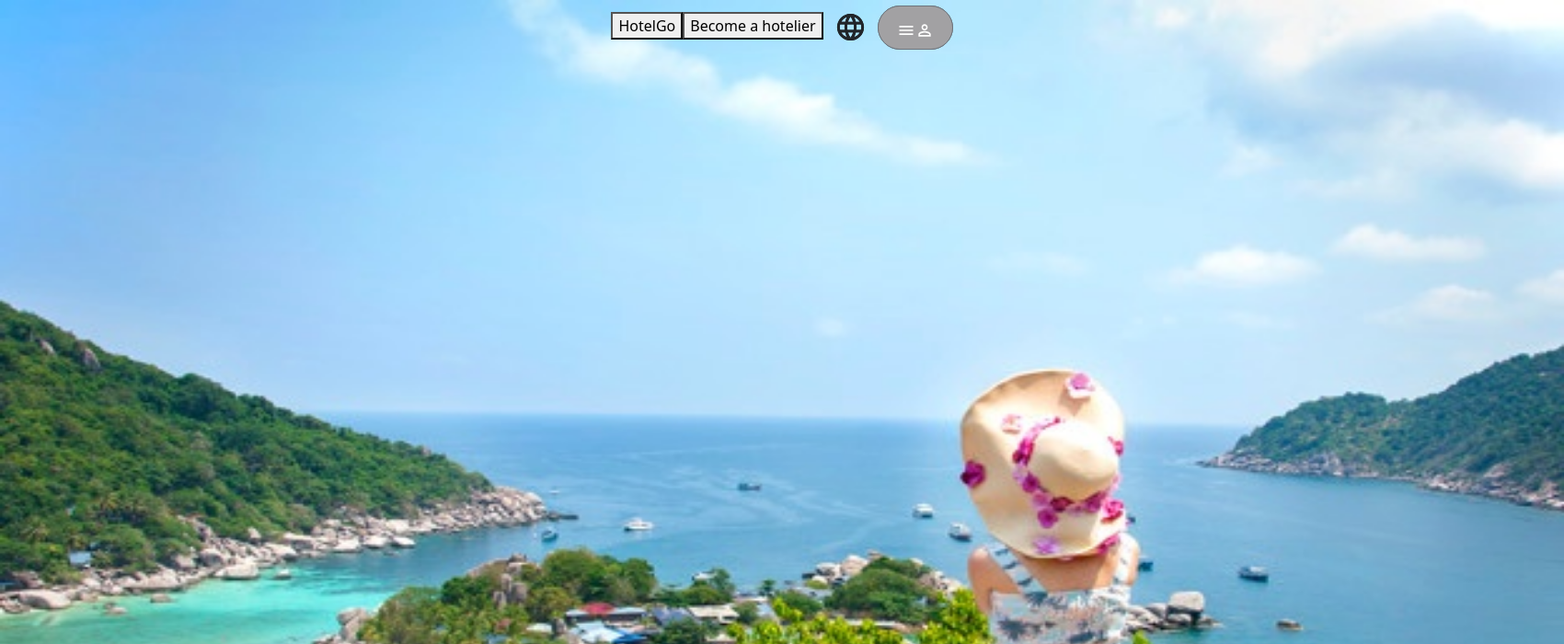
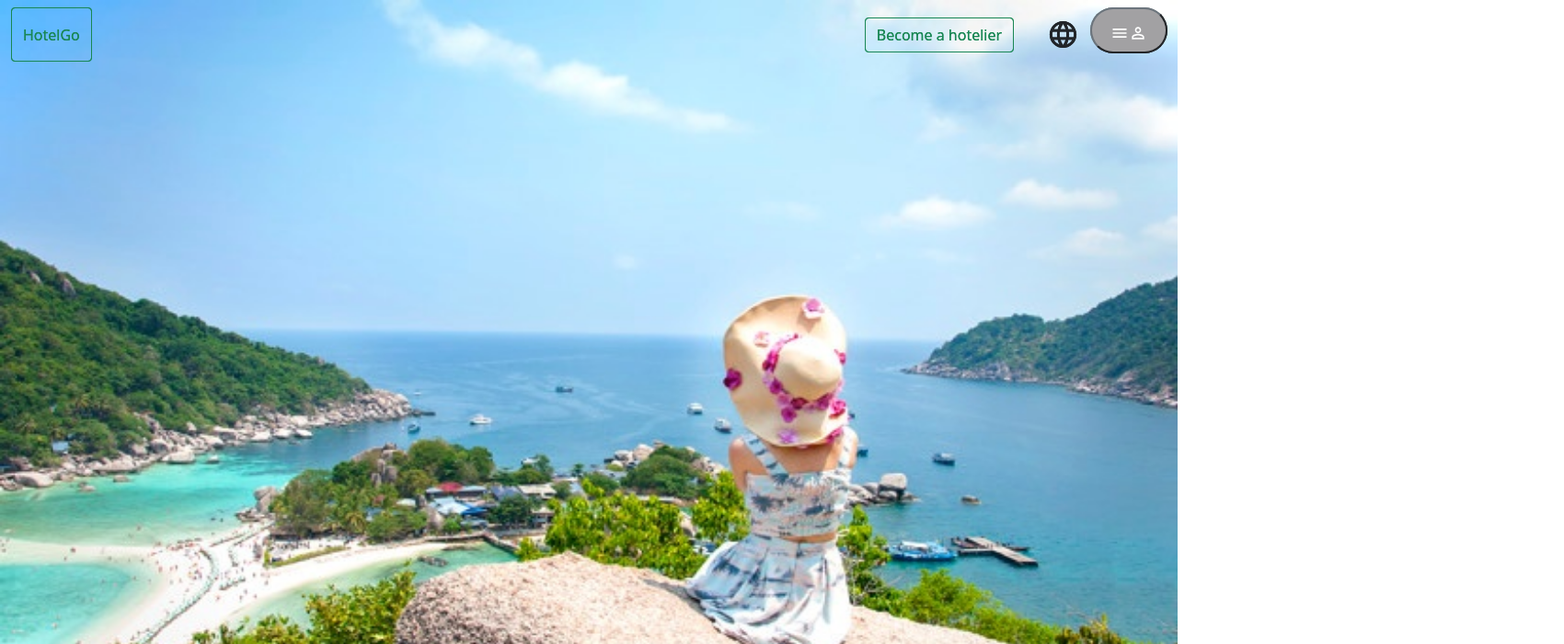
Before and after one commit to HexamTeam/hgo, a React (Create React App) app: page / in a window 1280 px wide. Shown: the top 700 px of the page at 92% size, 1700 px wide, since content can reach past the window. Built offline with nearby package versions, Linux system fonts and the light colour scheme.

Commit message:
Completed Nav bar

```diff
--- a/src/component/Header/Header.css
+++ b/src/component/Header/Header.css
@@ -14,12 +14,17 @@
 
 .button5 {border-radius: 50%;}
 
-.btn{
+.btn1{
   border-radius: 50px;
   background: #a2a1a3;
   height: 10px;
   padding-bottom: 3em;
   text-align:right;
+}
+
+.hgo{
+  padding-right:'200px';
+  padding-top:'10px'
 }
 
 /* div.transbox p {
--- a/src/component/Header/Header.js
+++ b/src/component/Header/Header.js
@@ -6,6 +6,7 @@ import MenuIcon from '@mui/icons-material/Menu';
 import Menu from '@mui/material/Menu';
 import MenuItem from '@mui/material/MenuItem';
 import { Button } from '@mui/material';
+import { ButtonGroup } from '@mui/material';
 import React from "react";
 import './Header.css';
 import beach from '../img/beach.jpg';
@@ -26,13 +27,17 @@ const Header = () => {
         <div>
         <div  className='body'>
           {/* <img src={beach} alt="Avatar" className='bgimg'></img> */}
-            <button>HotelGo</button>
-            <button>Become a hotelier</button>
+          <nav class="navbar navbar-expand-sm">
+          <div class="container-fluid">
+          <div class="d-flex">
+            <Button  class="btn btn-outline-success me-2" >HotelGo</Button>
 
+            <div style={{paddingLeft:"52em"}}>
+            <Button class="btn btn-outline-success me-4" >Become a hotelier</Button>
             <IconButton color="inherit">
             <LanguageIcon fontSize="large" />
             </IconButton>
-
+              </div>
             <Button
 
                 id="demo-positioned-button"
@@ -40,15 +45,16 @@ const Header = () => {
                 aria-haspopup="true"
                 aria-expanded={open ? 'true' : undefined}
                 onClick={handleClick}
-                class="btn btn-secondary pull-right btn-sm"
-                className='btn'
+                class="btn1 btn-secondary pull-right btn-sm"
+                className='btn1'
             >
 
-                <IconButton color="inherit" >
-                    <MenuIcon fontSize="small" />
+                <IconButton color="inherit"  >
+                    <MenuIcon fontSize="small"/>
                     <PersonOutlineIcon fontSize="small" />
                     </IconButton>
             </Button>
+
             <Menu
                 id="demo-positioned-menu"
                 aria-labelledby="demo-positioned-button"
@@ -64,11 +70,13 @@ const Header = () => {
                 horizontal: 'left',
                 }}
             >
-                <MenuItem onClick={handleClose}>Log In</MenuItem>
+                <MenuItem onClick={handleClose}>Log In</MenuItem><br/>
                 <MenuItem onClick={handleClose}>Register</MenuItem>
 
             </Menu>
-
+            </div>
+            </div>
+          </nav>
 
             </div>
             {/* <Home/> */}
--- a/src/component/main/Home.css
+++ b/src/component/main/Home.css
@@ -3,8 +3,8 @@
 /*bg image*/
 .bgimg{
     vertical-align: middle;
-    width: 1700px;
-    height: 1000px;
+    width: 1280px;
+    height: 800px;
 }
 /*round coner div*/
 .rcorners {
@@ -63,7 +63,7 @@
   }
   .checkin{
     width: 200px;
-    height: 30px;
+    height: 50px;
     /* padding-bottom: 20px; */
 
   }
```
